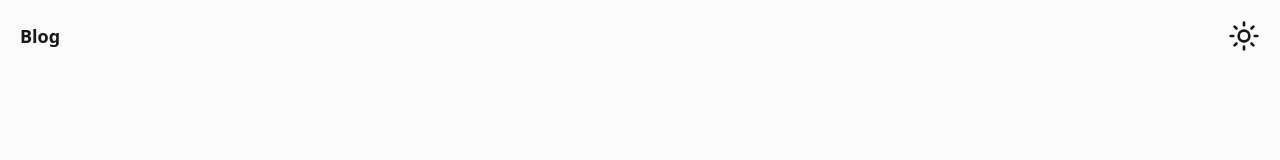
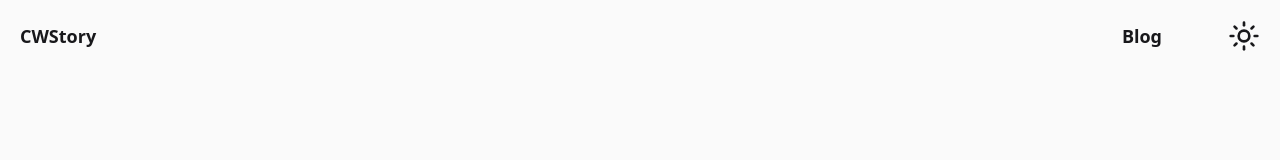
Before and after one commit to chawatvish/chawatvish.github.io, a React (Vite) app: page / in a window 1280 px wide. Shown: the top 160 px of the page. Built offline with nearby package versions, Linux system fonts and the light colour scheme.

Commit message:
update nav link

```diff
--- a/src/App.jsx
+++ b/src/App.jsx
@@ -25,8 +25,7 @@ function App() {
       >
         <nav>
           <a
-            href="https://chawatvish.medium.com"
-            target="_blank"
+            href="https://cwstory.com"
             rel="noopener noreferrer"
             style={{
               color: darkMode ? '#fafafa' : '#18181b',
@@ -36,9 +35,24 @@ function App() {
               marginRight: 24
             }}
           >
+            CWStory
+          </a>
+        </nav>
+        <div style={{ display: 'flex', alignItems: 'center', gap: 16 }}>
+          <a
+            href="https://chawatvish.medium.com"
+            target="_blank"
+            rel="noopener noreferrer"
+            style={{
+              color: darkMode ? '#fafafa' : '#18181b',
+              textDecoration: 'none',
+              fontWeight: 600,
+              fontSize: 18,
+              marginRight: 50
+            }}
+          >
             Blog
           </a>
-        </nav>
           <button
             onClick={toggleDarkMode}
             style={{
@@ -56,6 +70,7 @@ function App() {
           >
             {darkMode ? <Moon size={32} /> : <Sun size={32} />}
           </button>
+        </div>
       </header>
       <Home />
     </div>
```
Lines whose indentation alone changed are shown as unchanged.
